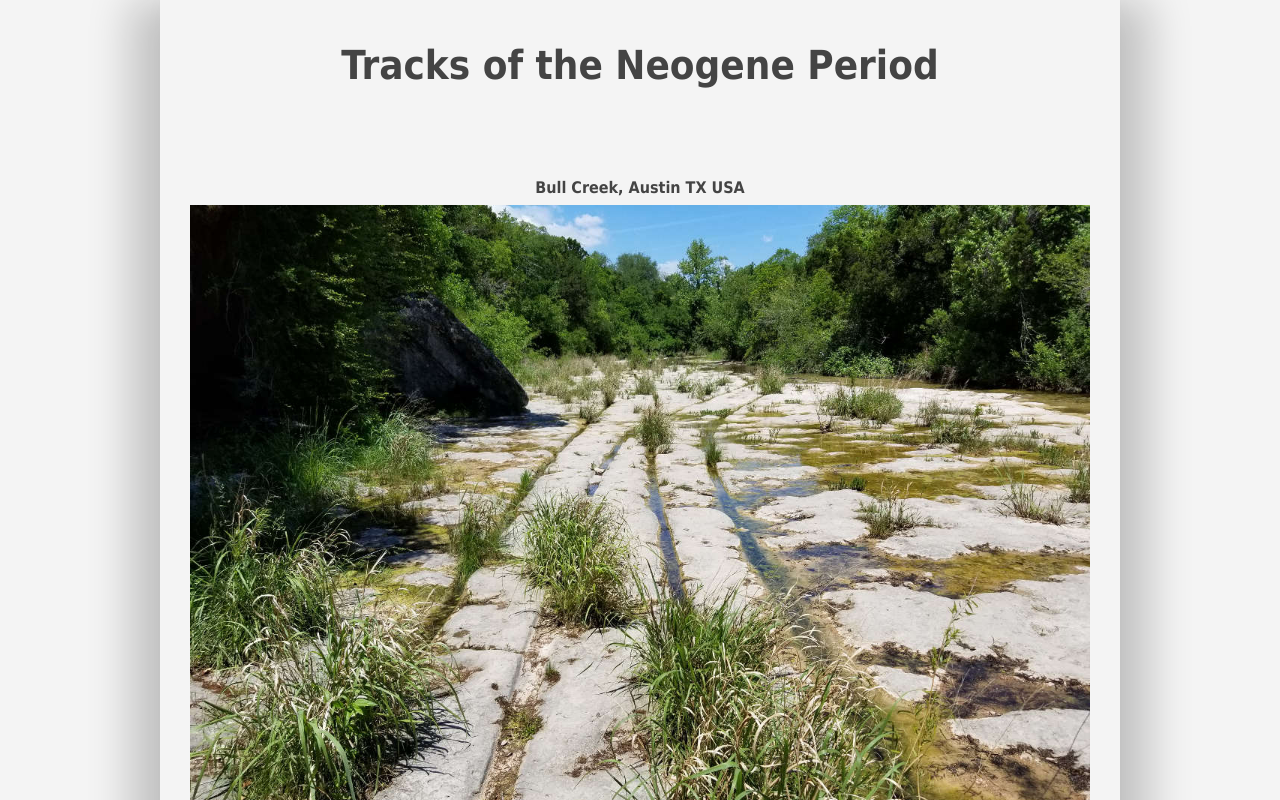
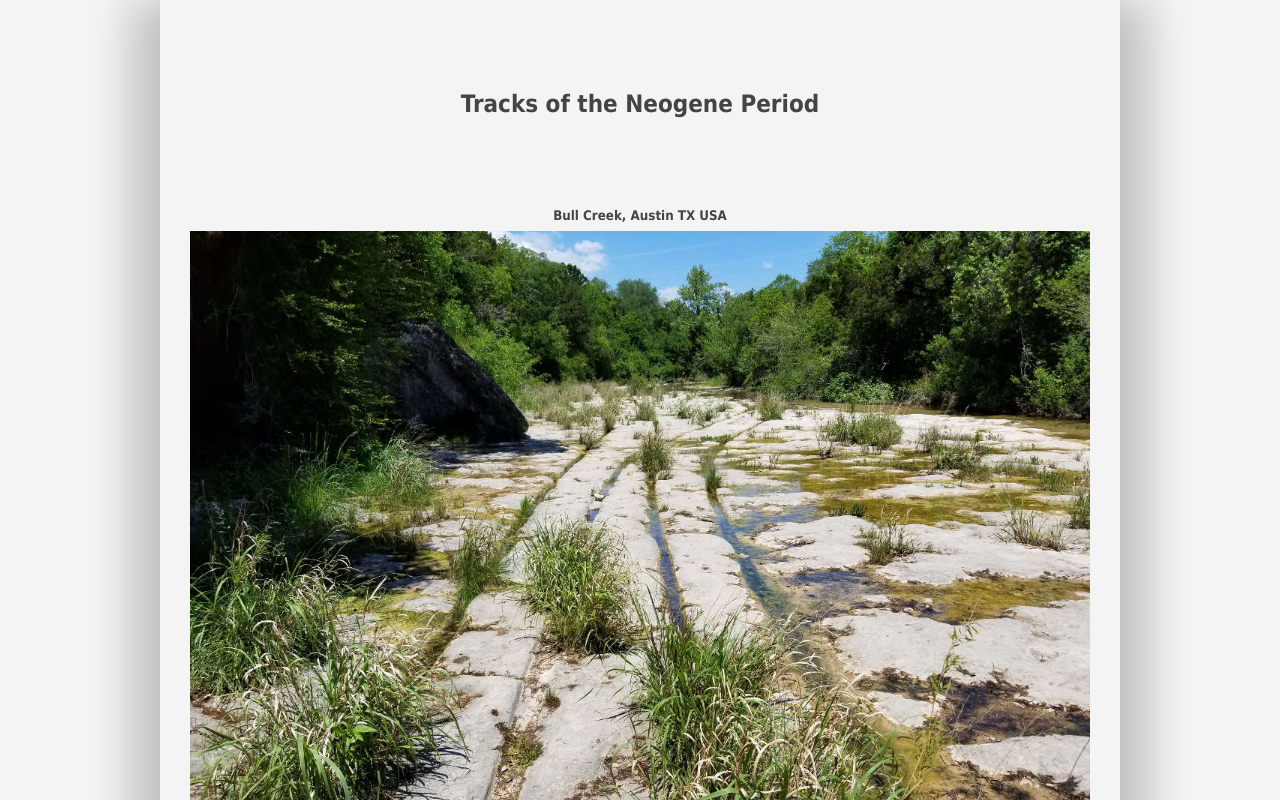
Before and after one commit to KyleKnolleLynch/JS-photoslider, a plain HTML site: page index.html in a window 1280 px wide. Shown: the top 800 px of the page. Drawn offline with Linux system fonts and the light colour scheme.

Commit message:
version_2.0

```diff
--- a/css/style.css
+++ b/css/style.css
@@ -1,4 +1,3 @@
-
 * {
   margin: 0;
   padding: 0;
@@ -14,12 +13,12 @@ body {
 main {
   margin: auto;
   width: 75vw;
-    box-shadow: 30px 0px 40px rgba(0,0,0,0.2),
-    -30px 0px 40px rgba(0,0,0,0.2);
+  box-shadow: 30px 0px 40px rgba(0, 0, 0, 0.2),
+    -30px 0px 40px rgba(0, 0, 0, 0.2);
   text-align: center;
   color: #444;
+  font-weight: 300;
 }
-
 
 .container-header {
   margin-bottom: 10vh;
@@ -27,8 +26,7 @@ main {
 }
 
 .title-text h1 {
-    font-size: 40px;
-    margin-top: 4vh;
+  margin-top: 10vh;
 }
 
 .container-slider {
@@ -38,7 +36,7 @@ main {
 
 .main-img img,
 .imgs img {
-    width:100%;
+  width: 100%;
   display: block;
 }
 .main-img {
@@ -48,15 +46,14 @@ main {
 
 .imgs {
   display: grid;
-    grid-template-columns:repeat(4, 1fr);
+  grid-template-columns: repeat(4, 1fr);
   grid-gap: 0.2rem;
 }
 
-.footer h4{
+.footer h4 {
   margin-top: 10vh;
   padding-bottom: 1rem;
 }
-
 
 /* fade in animation */
 
--- a/index.html
+++ b/index.html
@@ -1,5 +1,6 @@
 <!DOCTYPE html>
 <html lang="en">
+
 <head>
     <meta charset="UTF-8">
     <meta name="viewport" content="width=device-width, initial-scale=1.0">
@@ -7,6 +8,7 @@
     <link rel="stylesheet" href="css/style.css">
     <title>Photo Slider</title>
 </head>
+
 <body>
     <main>
         <section class="header">
@@ -20,7 +22,7 @@
 
         <section class="slider">
             <div class="container container-slider">
-            <h4>Bull Creek, Austin TX USA</h4>
+                <h5>Bull Creek, Austin TX USA</h5>
                 <div class="main-img">
                     <img src="img/track1img.jpg" id="current">
                 </div>
@@ -44,4 +46,5 @@
 
     <script src="js/main.js"></script>
 </body>
+
 </html>
--- a/js/main.js
+++ b/js/main.js
@@ -9,7 +9,7 @@ imgs.forEach(img => img.addEventListener('click', imgClick));
 
 function imgClick(e) {
   // reset opacity
-    imgs.forEach(img => img.style.opacity = 1);
+  imgs.forEach(img => (img.style.opacity = 1));
 
   // change current image
   current.src = e.target.src;
```
Also changed, not shown: 2 other files. Lines whose indentation alone changed are shown as unchanged.
